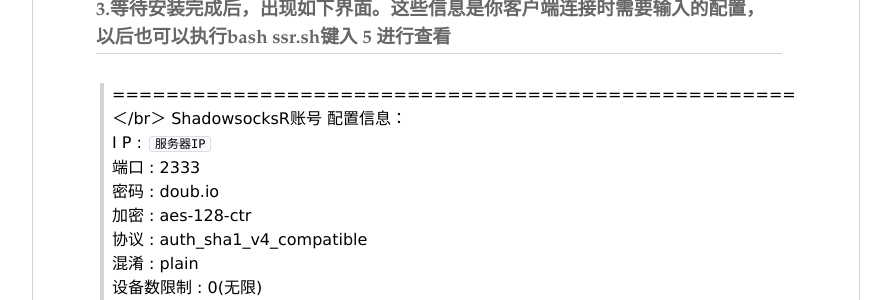
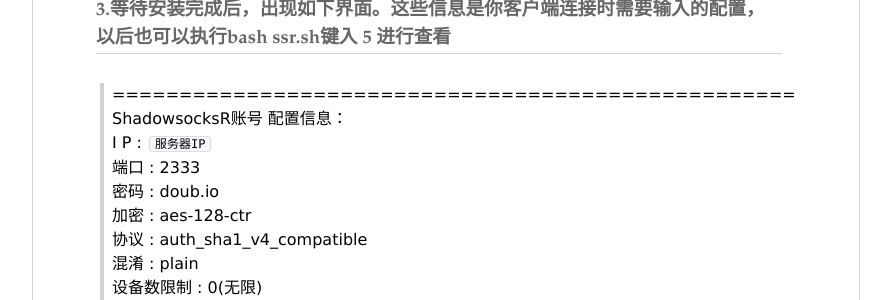
Before and after one commit to TroyLin0218/TroyLin0218.github.io, a Jekyll site: the page built from _posts/2019-1-31-SSR.md, in a window 1280 px wide and 900 px high, scrolled down 1992 px. Shown: the part 175-475 px from the top of the window, without its empty margins (194-1085 px from the left). Built offline with Jekyll 4.4.1, drawn with Linux system fonts in a browser that asks for light colours.

Commit message:
Update 2019-1-31-SSR.md

```diff
--- a/_posts/2019-1-31-SSR.md
+++ b/_posts/2019-1-31-SSR.md
@@ -63,7 +63,7 @@
 
 ### 3.等待安装完成后，出现如下界面。这些信息是你客户端连接时需要输入的配置，以后也可以执行bash ssr.sh键入 5 进行查看
 
-> =================================================== ＜/br＞
+> ===================================================
 > ShadowsocksR账号 配置信息：
 > I  P       : `服务器IP`
 > 端口       : 2333
```
